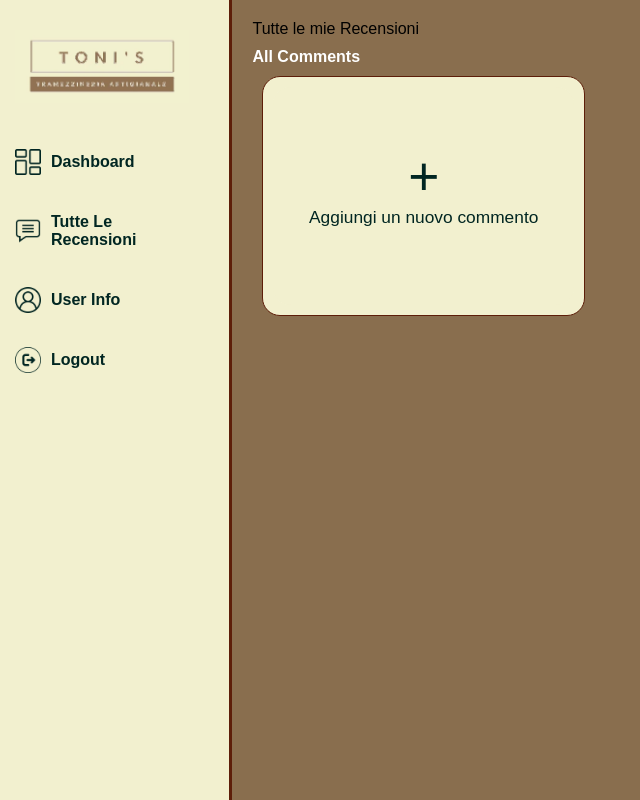
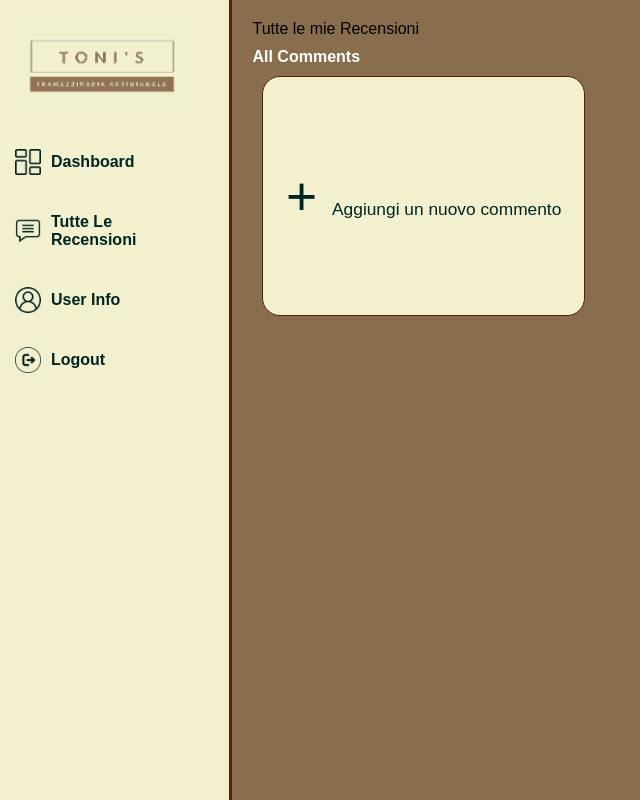
Before and after one commit to Strabunti/Toni, a PHP site: page /user-dashboard.php in a window 1280 px wide. Shown: the whole page, without its empty margins (0-640 px from the left). Run offline with PHP 8.4, Linux system fonts and the light colour scheme; the visitor is signed in with stand-in values (Sample User, id 1); data comes from the database, SQL or seed files in the repository.

Commit message:
Updated user-dashboard.

```diff
--- a/user-dashboard.php
+++ b/user-dashboard.php
@@ -57,10 +57,10 @@
                     echo "Access denied. Please log in as an admin.";
                 }
                 ?>
-            <div  class="card">
+            <div class="card">
                 <form class="new-comment-form" action="add-comment-form.php" method="post">
                     <button class="new-comment-button" type="submit">+
-                        <p class="new-comment-button-description">Aggiungi un nuovo commento</p>
+                        <span class="new-comment-button-description">Aggiungi un nuovo commento</span>
                     </button>
                 </form>
             </div>
```
Also changed, not shown: 1 other file.
